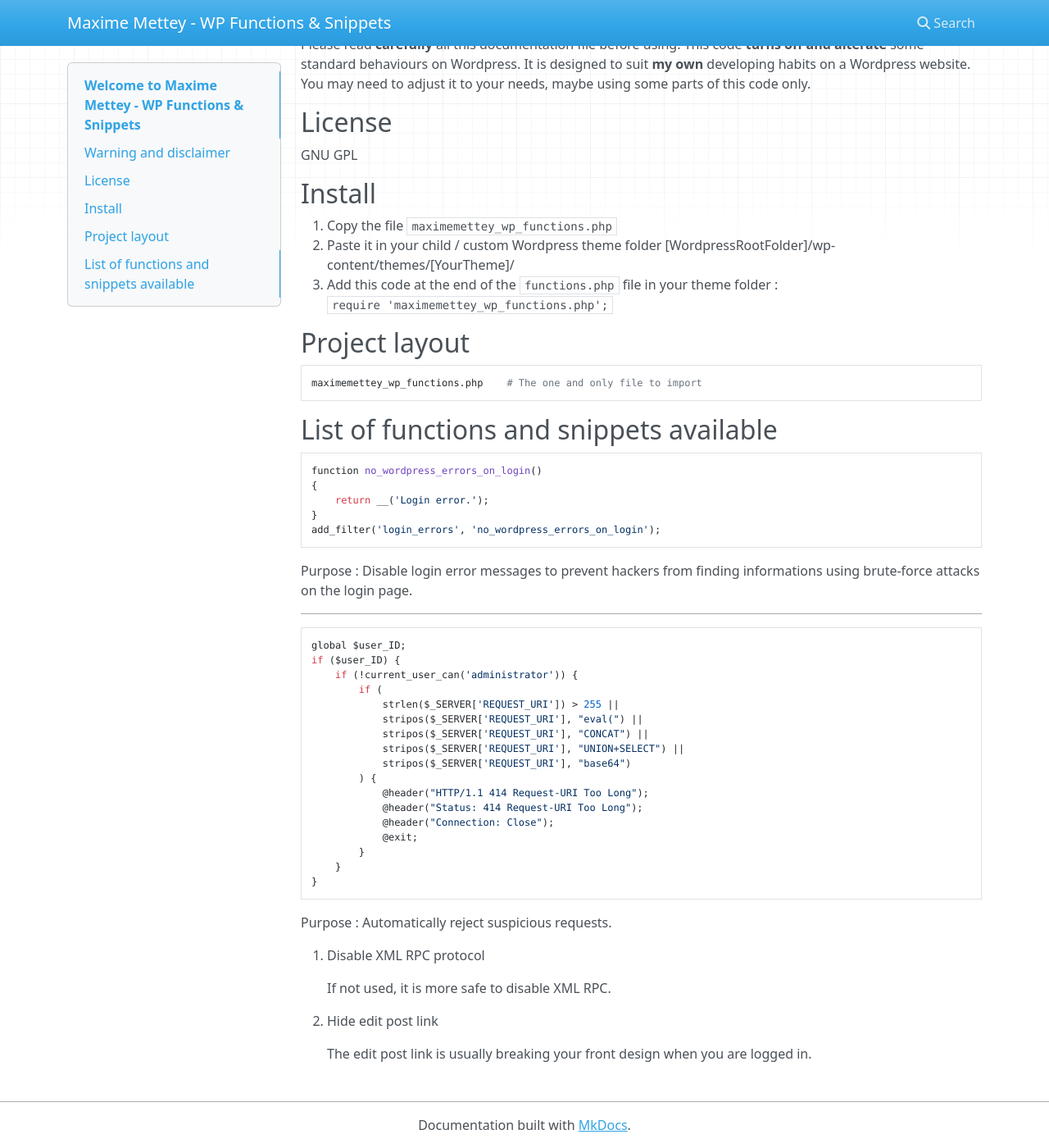
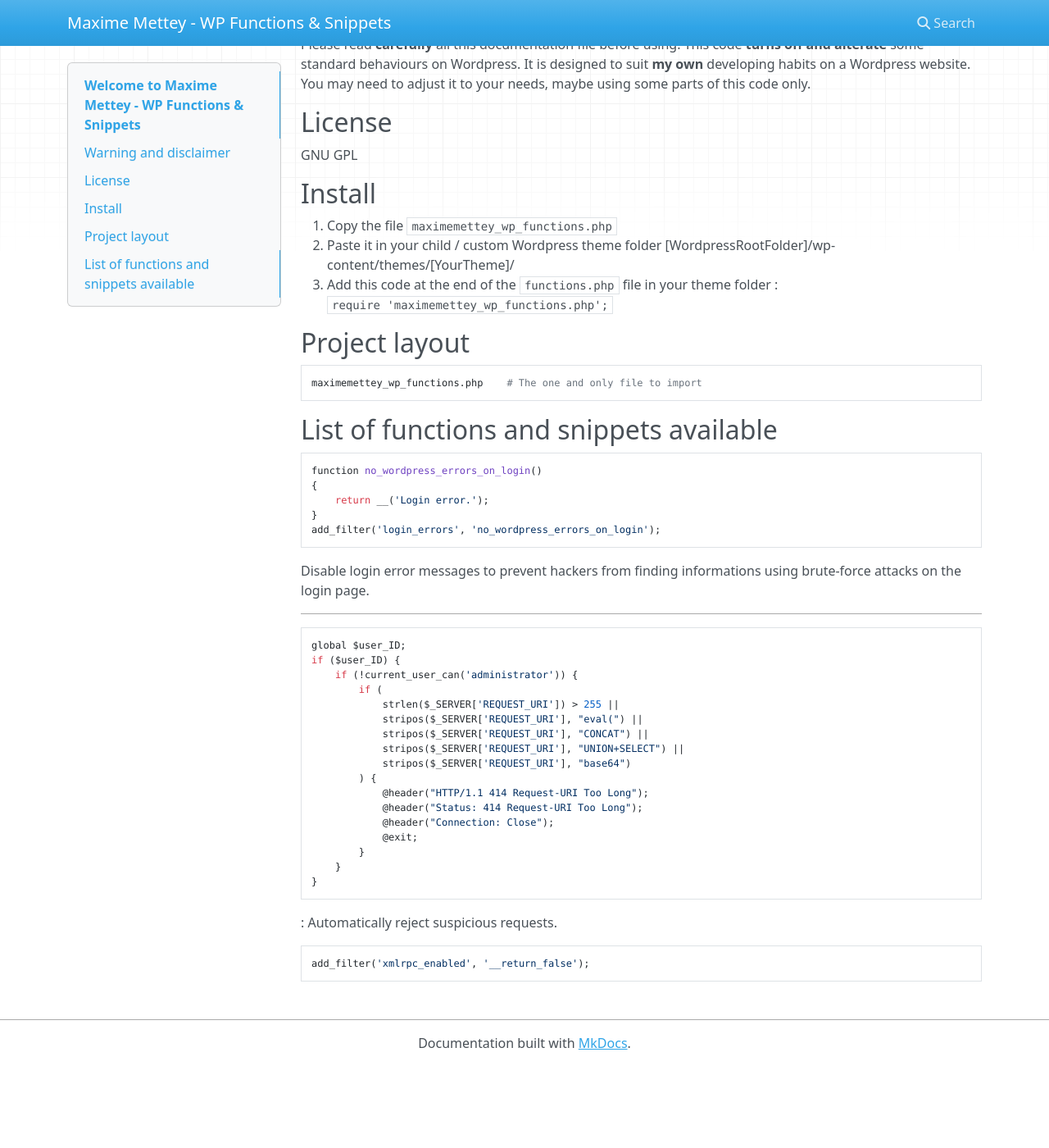
Before and after one commit to MaximeMettey/MaximeMettey-WP-Functions, an MkDocs documentation site: the page built from docs/index.md, in a window 1280 px wide and 1400 px high, scrolled down 253 px. Shown: the whole window at 82% size. Built offline with MkDocs 1.6.1, drawn with Linux system fonts in a browser that asks for light colours; nearby versions of some CDN libraries; after the commit the page ends 1553 px from its top, so only the background shows below that.

Commit message:
another markdown test

````diff
--- a/docs/index.md
+++ b/docs/index.md
@@ -35,7 +35,7 @@ function no_wordpress_errors_on_login()
 add_filter('login_errors', 'no_wordpress_errors_on_login');
 ```
 
-Purpose : Disable login error messages to prevent hackers from finding informations using brute-force attacks on the login page.
+Disable login error messages to prevent hackers from finding informations using brute-force attacks on the login page.
 
 ---
 
@@ -58,13 +58,8 @@ if ($user_ID) {
     }
 }
 ```
+: Automatically reject suspicious requests.
 
-Purpose : Automatically reject suspicious requests.
-
-3. Disable XML RPC protocol
-
-    If not used, it is more safe to disable XML RPC.
-
-4. Hide edit post link
-
-    The edit post link is usually breaking your front design when you are logged in.
+```
+add_filter('xmlrpc_enabled', '__return_false');
+```
````
